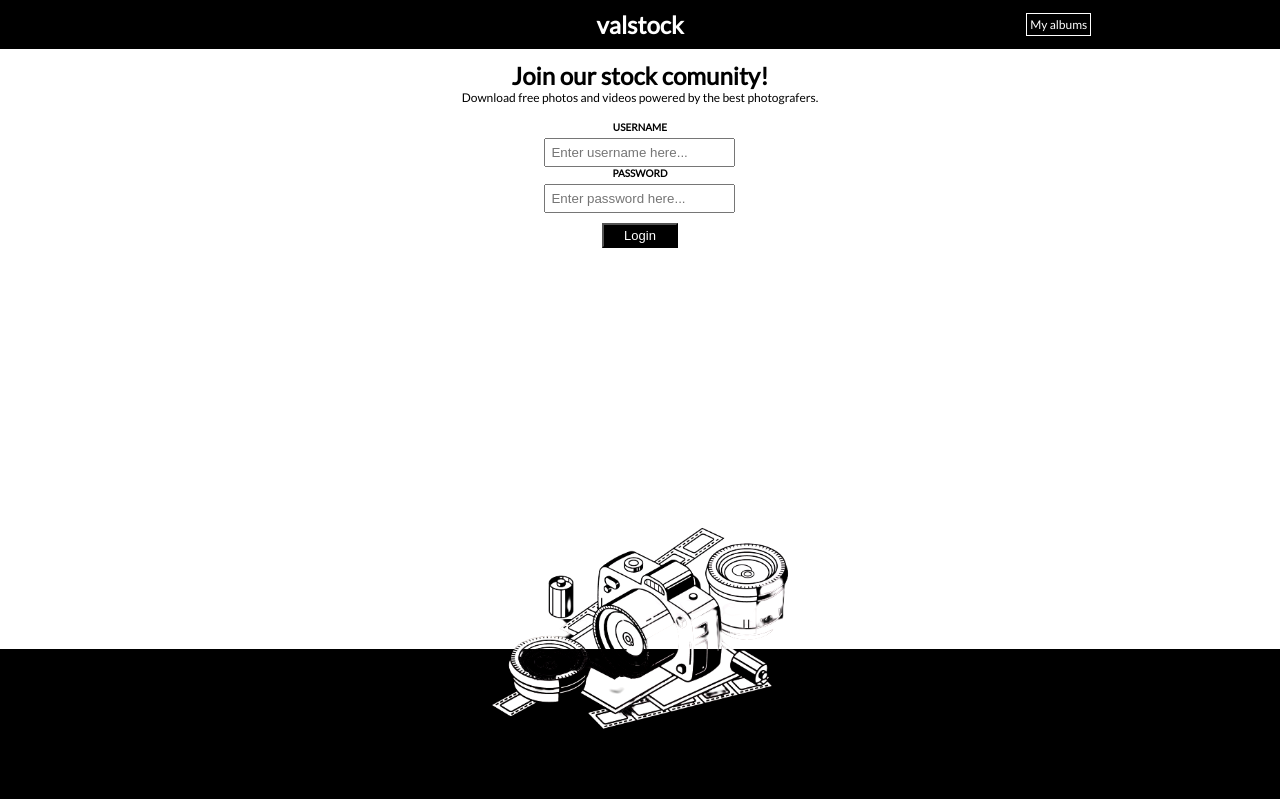
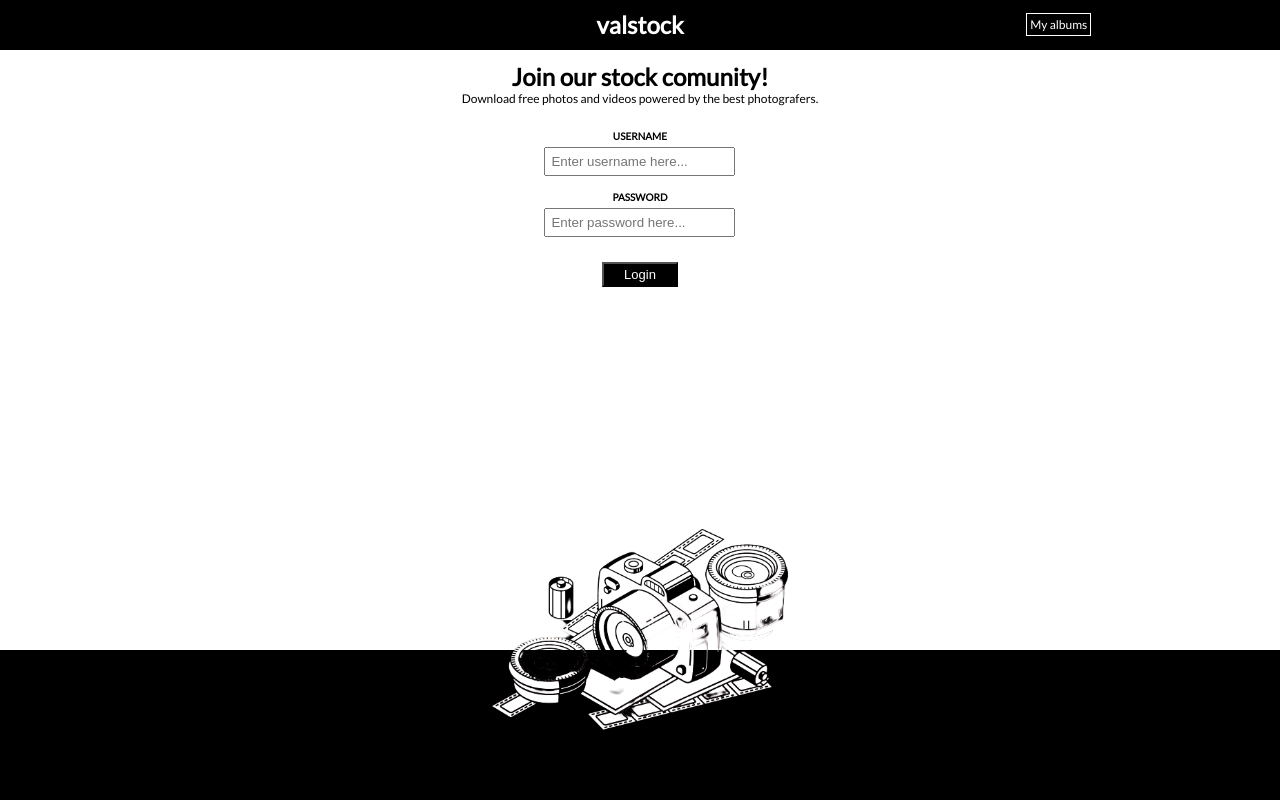
Before and after one commit to Nuri1977/valtstock, a React (Create React App) app: page / in a window 1280 px wide. Built offline with nearby package versions, Linux system fonts and the light colour scheme; no server answers.

Commit message:
Fix bug with sticky navabar and styles for login

```diff
--- a/src/components/Login.css
+++ b/src/components/Login.css
@@ -20,7 +20,7 @@
 
 .login-form {
   max-width: 400px;
-  padding: 16px 0;
+  padding: 24px 0;
 }
 
 label {
@@ -31,6 +31,7 @@
 
 input {
   padding: 5px;
+  margin-bottom: 15px;
 }
 
 .image-div {
--- a/src/components/Navigation.css
+++ b/src/components/Navigation.css
@@ -1,10 +1,17 @@
 .navbar {
   background-color: var(--primary);
+  height: 50px;
   color: var(--white);
   padding: 10px 12px;
   position: -webkit-sticky;
   position: sticky;
   top: 0;
+  z-index: 3;
+}
+
+.empty-div {
+  width: 100%;
+  height: 50px;
 }
 
 .logo {
--- a/src/components/Navigation.jsx
+++ b/src/components/Navigation.jsx
@@ -15,6 +15,7 @@
         <div className="album">My albums</div>
       </div>
     </div>
+    <div className="empty-div" />
   </menu>
 
 );
```
